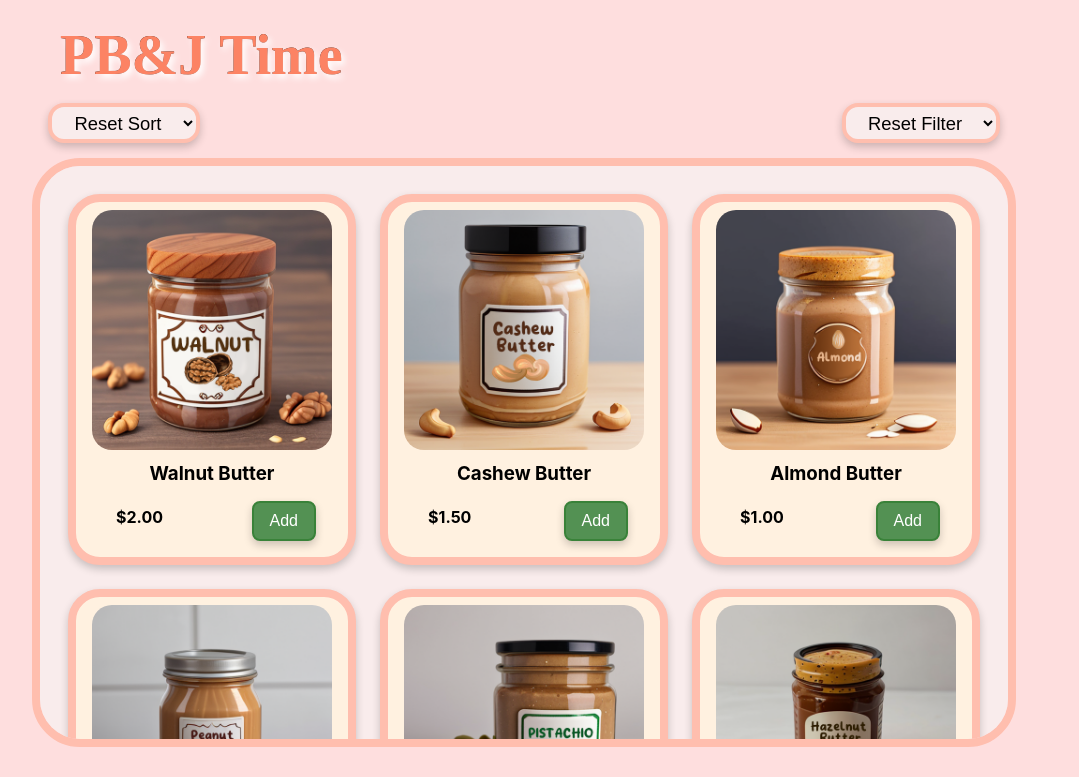
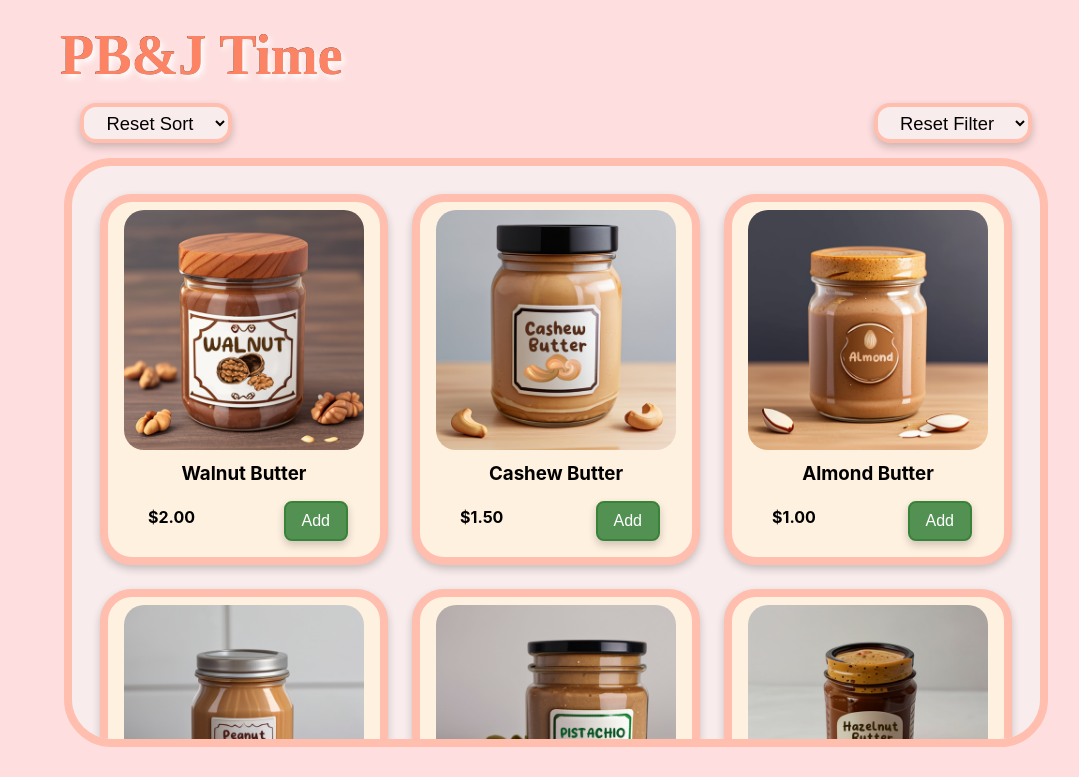
Before and after one commit to prlakshm/pbj-time, a React (Create React App) app: page / in a window 1280 px wide. Shown: the top 777 px of the page, without its empty margins (0-1079 px from the left). Built offline with nearby package versions, Linux system fonts and the light colour scheme; a web font is replaced by a local one.

Commit message:
Fix: margin menu tablet and phones

```diff
--- a/src/styles/App.css
+++ b/src/styles/App.css
@@ -259,6 +259,9 @@ h1 {
     body {
         flex-direction: column;
     }
+    .menu {
+        padding-left: 2rem;
+    }
     .right {
         flex-direction: row;
         justify-content: center;
@@ -285,7 +288,6 @@ h1 {
 
     .menu {
         width: fit-content;
-        padding-left: 2rem;
     }
 
     .sandwitch-items {
```
